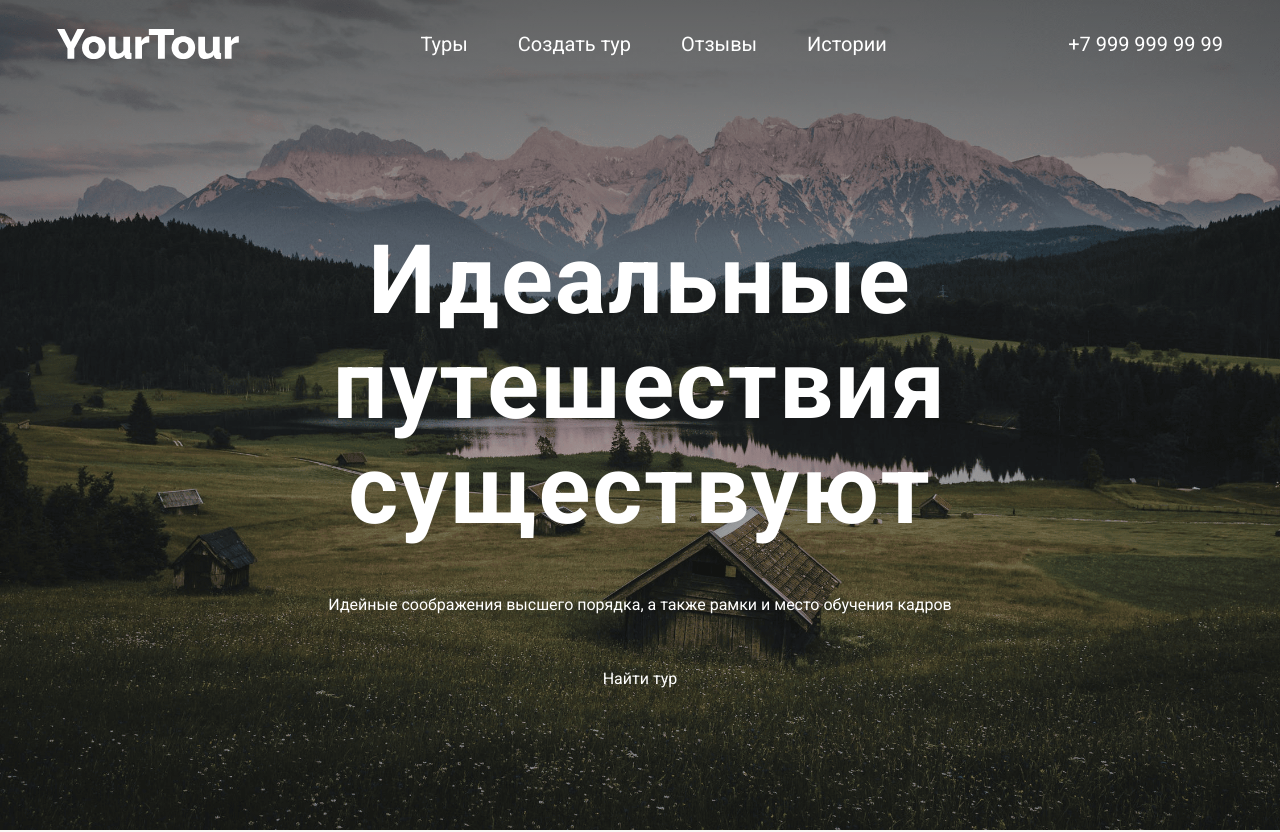
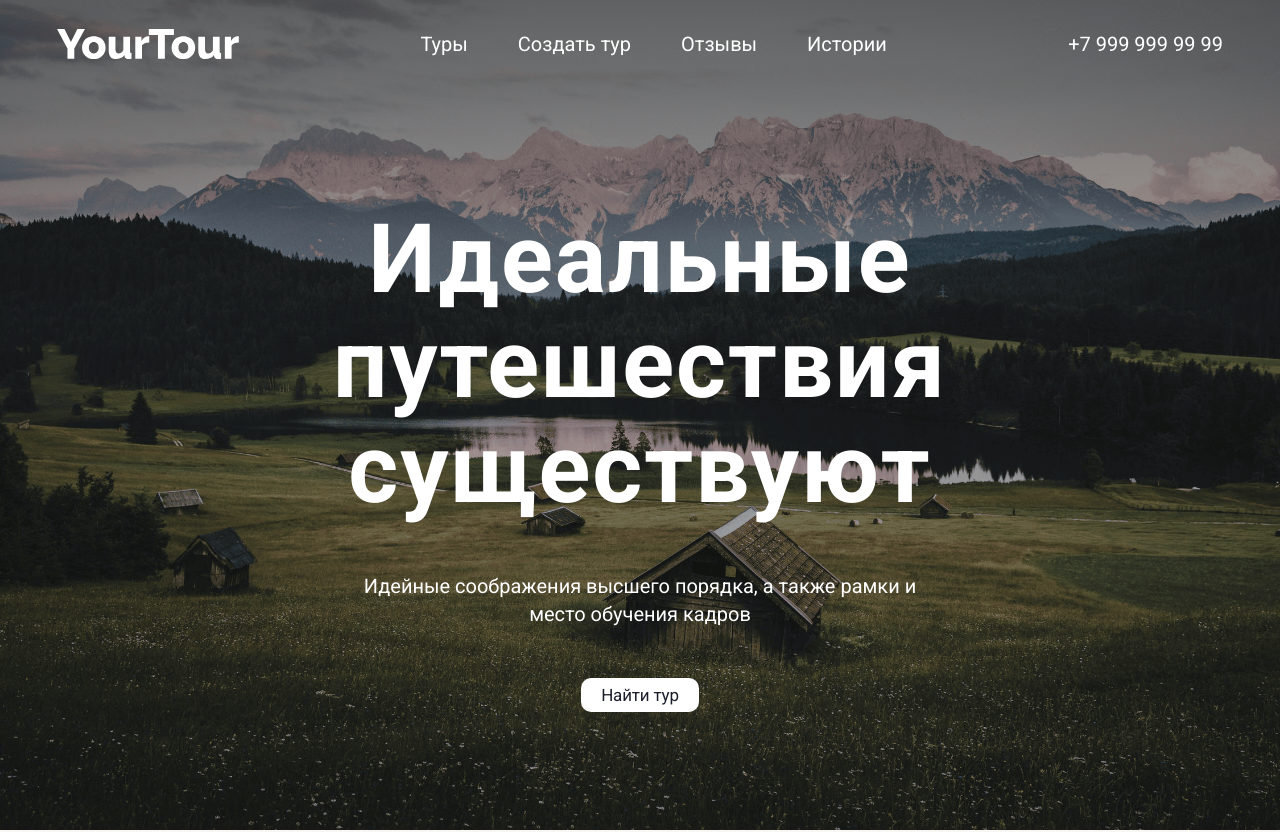
Before and after one commit to AlexZigma/your-tour-nextjs, a Next.js app: page / in a window 1280 px wide. Shown: the top 832 px of the page. Built offline with nearby package versions, Linux system fonts and the light colour scheme.

Commit message:
add hero page

```diff
--- a/src/components/pages/HomePage/Hero/Hero.js
+++ b/src/components/pages/HomePage/Hero/Hero.js
@@ -6,12 +6,12 @@ export default function Hero() {
             <h1 className={styles["hero__title"]}>
                 Идеальные <br /> путешествия <br /> существуют
             </h1>
-            <p className={styles["hero__subtitle p-normal"]}>
+            <p className={`${styles["hero__subtitle"]} p-normal`}>
                 Идейные соображения высшего порядка
-                <span className={styles["hide--tablet show-mobile"]}>,</span> а также рамки и место
+                <span className="hide-tablet show-mobile">,</span> а также рамки и место
                 обучения кадров
             </p>
-            <a className={styles["hero__button p-small"]} href="#tour-choose">
+            <a className={`${styles["hero__button"]} p-small`} href="#tour-choose">
                 Найти тур
             </a>
         </section>
--- a/src/styles/_global.scss
+++ b/src/styles/_global.scss
@@ -1,4 +1,4 @@
-@use 'mixins' as *;
+@use './mixins' as *;
 
 :root {
   --black: #1B1F2B;
@@ -93,13 +93,13 @@ label {
 
 
 .hide {
-  &--tablet {
+  &-tablet {
     @include tablet {
       display: none;
     }
   }
 
-  &--mobile {
+  &-mobile {
     @include mobile {
       display: none;
     }
```
Also changed, not shown: src/components/pages/HomePage/CreateTour/CreateTour.module.scss (added).
